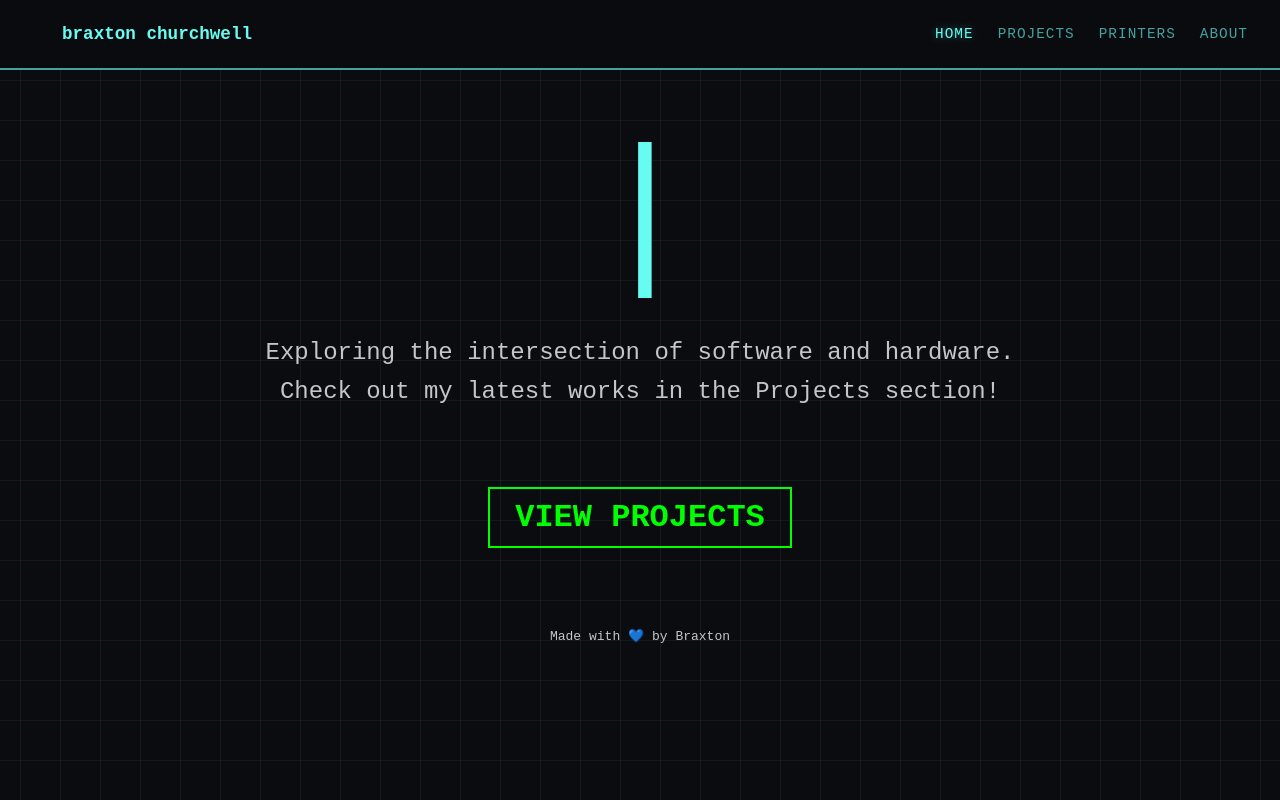
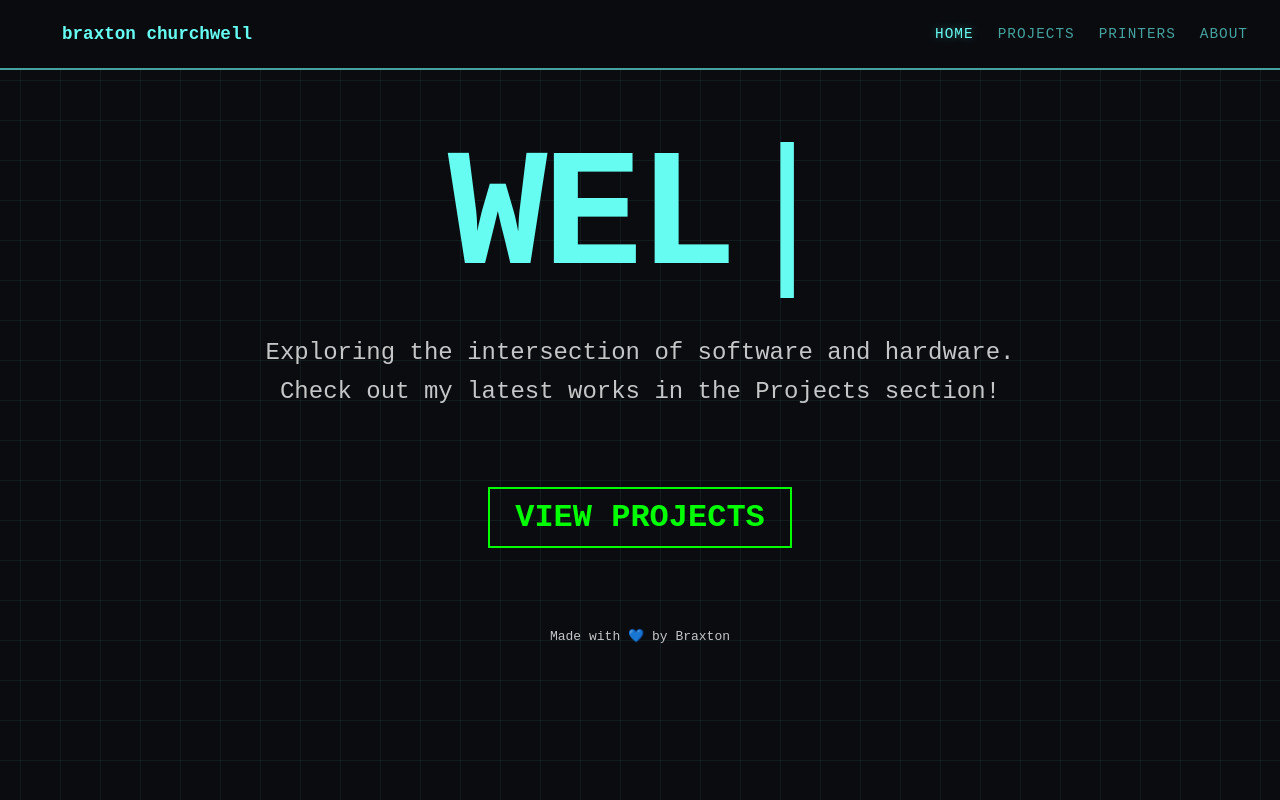
Before and after one commit to braxtonc360360/portfolio, a React (Vite) app: page / in a window 1280 px wide. Built offline with nearby package versions, Linux system fonts and the light colour scheme.

Commit message:
changed welcome text to have underscores

```diff
--- a/src/App.jsx
+++ b/src/App.jsx
@@ -36,10 +36,7 @@ const NAV_CONFIG = {
 };
 
 const HOME_CONTENT = {
-  title: ["WELCOME TO MY PAGE", "ROBOTICS.",
-    "AUTOMATION.",
-    "3D_PRINTING.",
-    "WRITING_CODE."],
+  title: ["WELCOME_TO_MY_PAGE.", "ROBOTICS.", "AUTOMATION.", "3D_PRINTING.", "WRITING_CODE."],
 
   subtitle: "Exploring the intersection of software and hardware. Check out my latest works in the Projects section!",
   footer: "Made with 💙 by Braxton"
```
